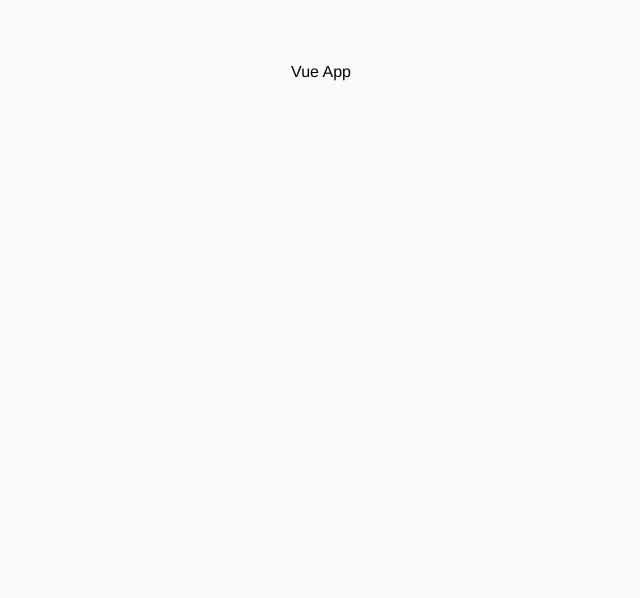
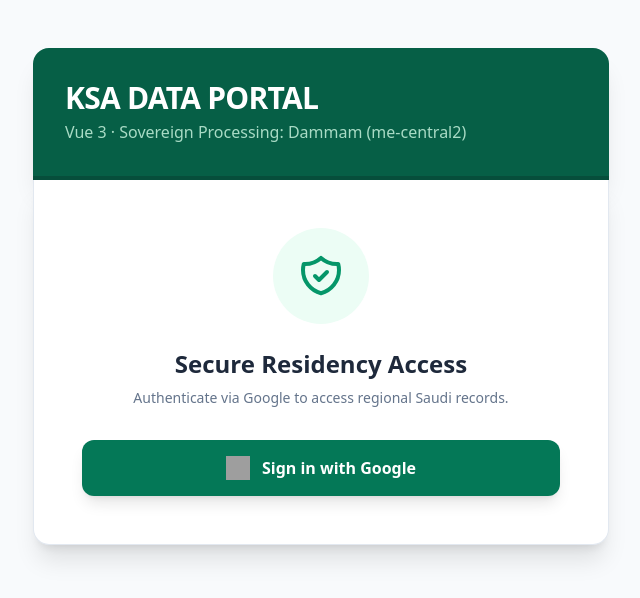
Before and after one commit to thecloudranger/firebase-pii-reference, a Vue app in the folder vue-app/: page / in a window 1280 px wide. Shown: the top 598 px of the page, without its empty margins (319-959 px from the left). Built offline with nearby package versions, Linux system fonts and the light colour scheme; no server answers; grey boxes are pictures that could not be loaded.

Commit message:
feat: add App.vue shell and LoginView component (stubs for RecordForm/RecordList)

```diff
--- a/vue-app/src/App.vue
+++ b/vue-app/src/App.vue
@@ -1,16 +1,48 @@
 <template>
-  <div id="app">
-    <h1>Vue App</h1>
+  <div class="p-4 md:p-12 max-w-2xl mx-auto">
+    <header class="bg-emerald-800 text-white p-8 rounded-t-2xl shadow-xl border-b-4 border-emerald-900">
+      <h1 class="text-3xl font-black tracking-tight">KSA DATA PORTAL</h1>
+      <p class="text-emerald-100 opacity-80 mt-1">Vue 3 · Sovereign Processing: Dammam (me-central2)</p>
+    </header>
+
+    <div v-if="loading" class="bg-white p-12 rounded-b-2xl shadow-xl border-x border-b border-slate-200 flex justify-center">
+      <div class="animate-spin rounded-full h-10 w-10 border-t-2 border-emerald-800"></div>
+    </div>
+
+    <LoginView v-else-if="!user" @login="login" />
+
+    <div v-else class="bg-white p-8 rounded-b-2xl shadow-xl border-x border-b border-slate-200">
+      <div class="flex justify-between items-center mb-10 pb-4 border-b border-slate-100">
+        <div class="flex items-center gap-4">
+          <img :src="user.photoURL" class="w-12 h-12 rounded-full ring-2 ring-emerald-100" />
+          <div>
+            <p class="font-bold text-slate-800 text-lg leading-tight">{{ user.displayName }}</p>
+            <p class="text-xs text-slate-400 font-medium">{{ user.email }}</p>
+          </div>
+        </div>
+        <button @click="logout"
+          class="px-4 py-2 text-xs font-black text-slate-400 hover:text-red-600 tracking-widest uppercase transition">
+          Logout
+        </button>
+      </div>
+
+      <RecordForm :token="token" @created="onRecordCreated" />
+      <RecordList ref="recordListRef" :token="token" />
+    </div>
   </div>
 </template>
 
 <script setup>
+import { ref } from 'vue'
+import { useAuth } from './composables/useAuth'
+import LoginView from './components/LoginView.vue'
+import RecordForm from './components/RecordForm.vue'
+import RecordList from './components/RecordList.vue'
+
+const { user, token, loading, login, logout } = useAuth()
+const recordListRef = ref(null)
+
+const onRecordCreated = () => {
+  recordListRef.value?.refresh()
+}
 </script>
-
-<style>
-#app {
-  font-family: Avenir, Helvetica, Arial, sans-serif;
-  text-align: center;
-  margin-top: 60px;
-}
-</style>
--- /dev/null
+++ b/vue-app/src/components/LoginView.vue
@@ -0,0 +1,25 @@
+<template>
+  <div class="bg-white p-12 rounded-b-2xl shadow-xl border-x border-b border-slate-200">
+    <div class="text-center">
+      <div class="bg-emerald-50 w-24 h-24 rounded-full flex items-center justify-center mx-auto mb-6 text-emerald-600">
+        <svg class="w-12 h-12" fill="none" stroke="currentColor" viewBox="0 0 24 24">
+          <path stroke-linecap="round" stroke-linejoin="round" stroke-width="2"
+            d="M9 12l2 2 4-4m5.618-4.016A11.955 11.955 0 0112 2.944a11.955 11.955 0 01-8.618 3.04A12.02 12.02 0 003 9c0 5.591 3.824 10.29 9 11.622 5.176-1.332 9-6.03 9-11.622 0-1.042-.133-2.052-.382-3.016z" />
+        </svg>
+      </div>
+      <h2 class="text-2xl font-bold text-slate-800 mb-2">Secure Residency Access</h2>
+      <p class="text-slate-500 mb-8 max-w-sm mx-auto text-sm">
+        Authenticate via Google to access regional Saudi records.
+      </p>
+      <button @click="$emit('login')"
+        class="w-full bg-emerald-700 hover:bg-emerald-800 text-white font-bold py-4 rounded-xl shadow-lg transition transform hover:-translate-y-0.5 flex items-center justify-center gap-3">
+        <img src="https://www.gstatic.com/firebasejs/ui/2.0.0/images/auth/google.svg" class="w-6 h-6" />
+        Sign in with Google
+      </button>
+    </div>
+  </div>
+</template>
+
+<script setup>
+defineEmits(['login'])
+</script>
--- /dev/null
+++ b/vue-app/src/components/RecordForm.vue
@@ -0,0 +1,5 @@
+<template><div></div></template>
+<script setup>
+defineProps({ token: Object })
+defineEmits(['created'])
+</script>
--- /dev/null
+++ b/vue-app/src/components/RecordList.vue
@@ -0,0 +1,5 @@
+<template><div></div></template>
+<script setup>
+defineProps({ token: Object })
+defineExpose({ refresh: () => {} })
+</script>
```
